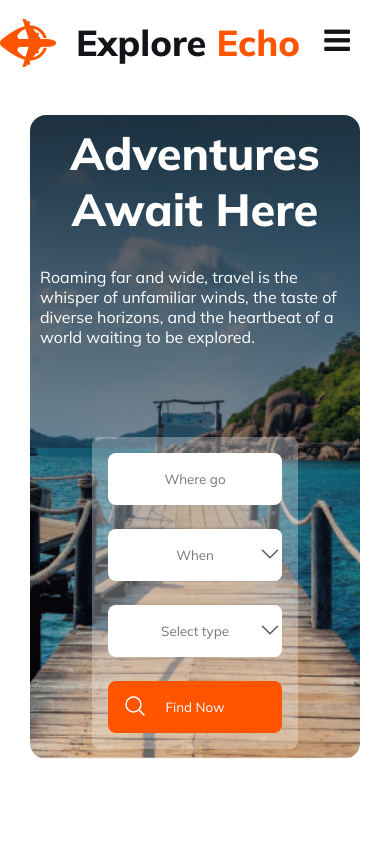
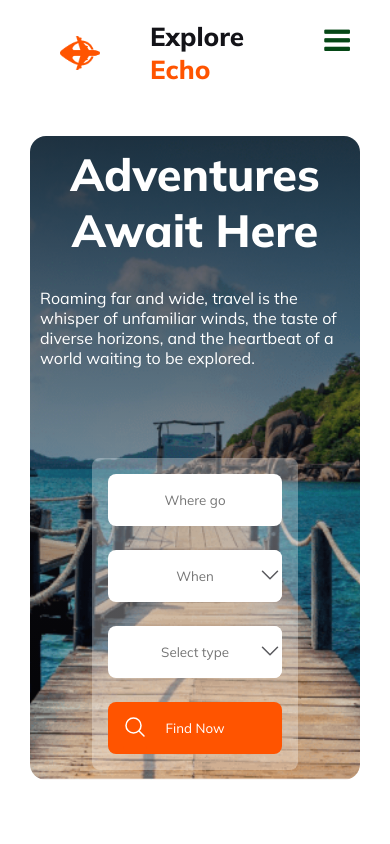
Before and after one commit to dhansiri2020/Explore-Echo, a plain HTML site: page index.html in a window 390 px wide. Shown: the top 844 px of the page. Drawn offline with Linux system fonts and the light colour scheme.

Commit message:
website design done

```diff
--- a/index.html
+++ b/index.html
@@ -14,7 +14,7 @@
     <nav>
       <input type="checkbox" id="check">
       <label for="check" class="checkbtn">
-        <i class="fa fa-bars" style="color: #131318;"></i>
+        <i class="fa fa-bars" style="color: 131318;"></i>
       </label>
       <div class="nav-container">
 
@@ -207,7 +207,7 @@
           </div>
       </div>
         <p>
-          Embark on sustainable journeys with Explore Eco, your gateway to responsible travel. Discover breathtaking destinations while minimizing your ecological footprint. Join us in preserving the beauty of the world for future generations. Travel consciously with Explore Eco. </p>
+          Embark on sustainable journeys with Explore Eco, your gateway to responsible travel. Discover breathtaking destinations while minimizing your ecological footprint. Join us in preserving the beauty of the world for future generations.</p>
 
      <div class="social-media">
       <ul>
--- a/styles/style.css
+++ b/styles/style.css
@@ -381,6 +381,15 @@
   .checkbtn{
     display: block;
   }
+  .nav-container-title-heading{
+    font-size: 26px;
+    margin-left: 30px;
+
+  }
+  .nav-container-title img{
+    width: 40px;
+    padding-left:60px;
+  }
   .nav-container ul{
     position: fixed;
     width: 100%;
@@ -512,10 +521,7 @@
       font-weight: 600px;
       padding: 5px;
     }
-    #footer{
-      align-items: center;
-      text-align: center;
-    }
+
 
 
 
```
